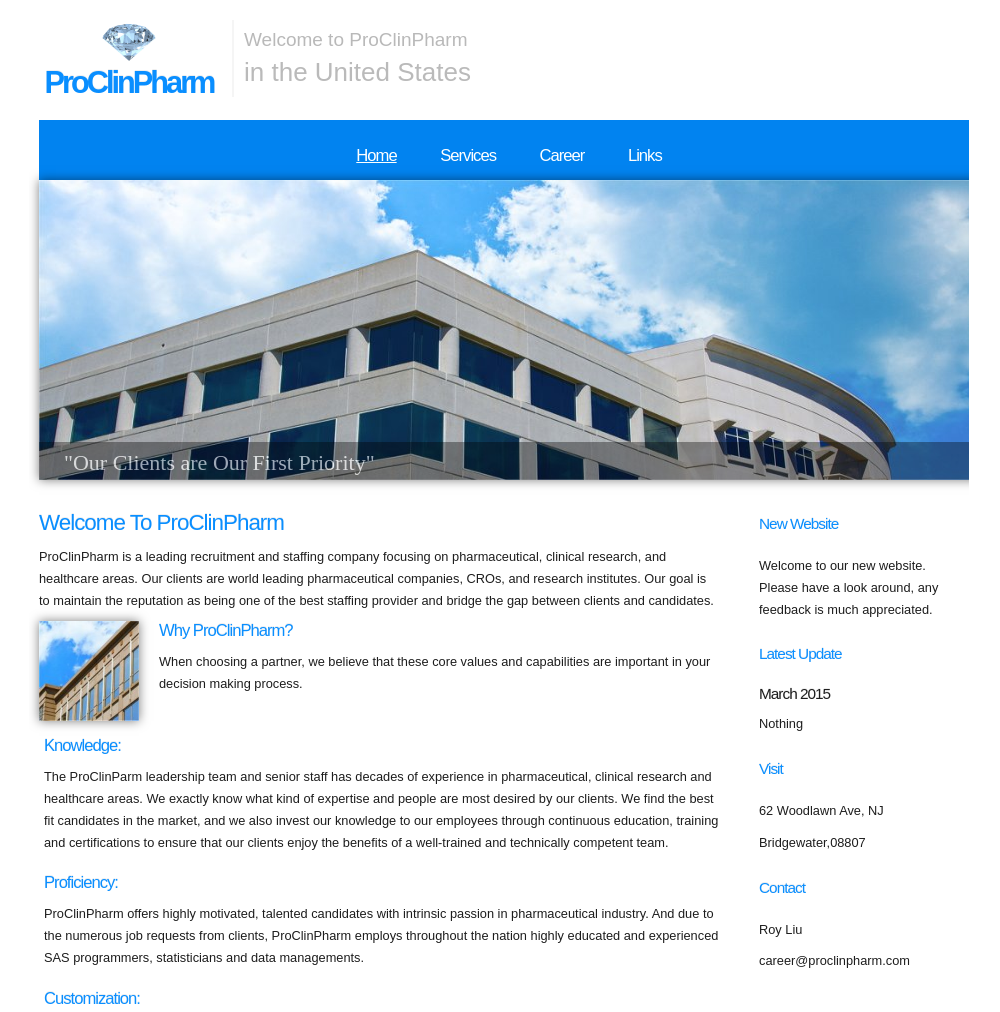
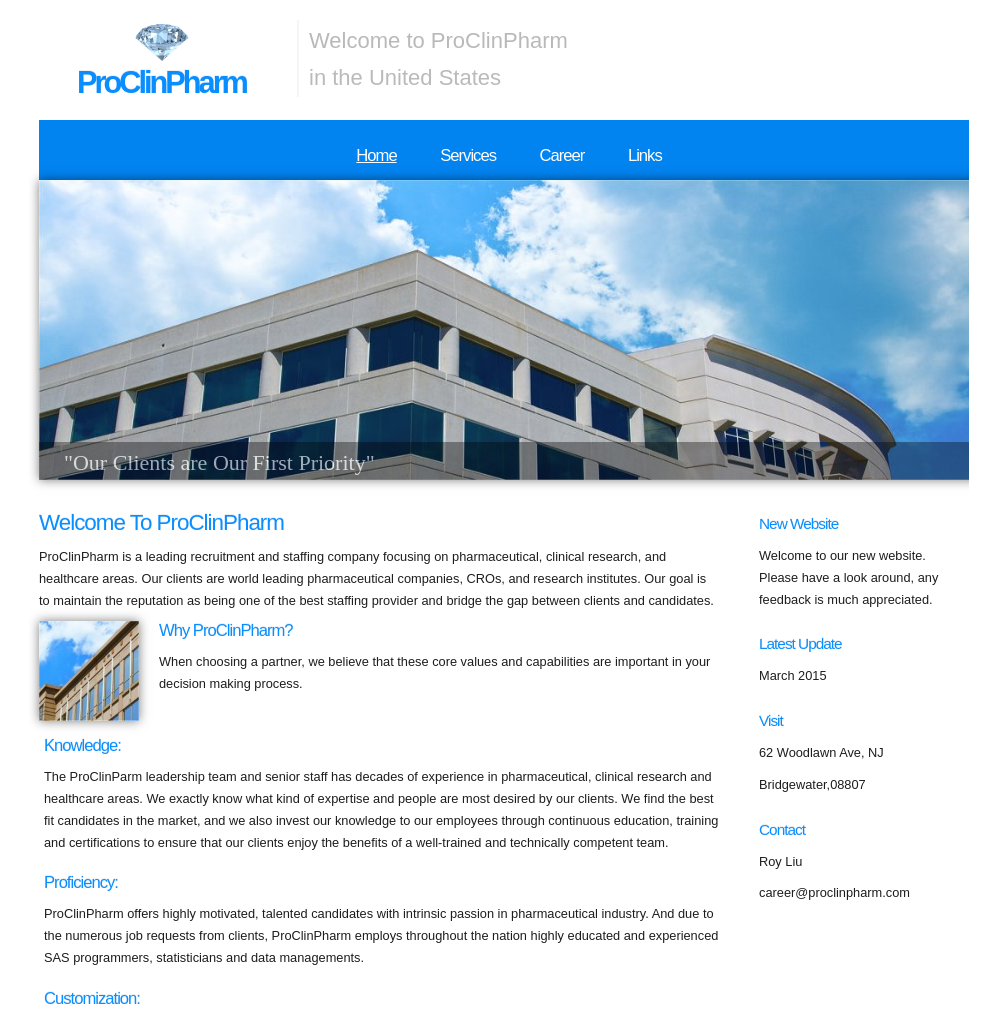
Before and after one commit to Jiangshangmin/proclinpharm, a plain HTML site: page index.html in a window 1280 px wide. Shown: the top 1012 px of the page, without its empty margins (141-1141 px from the left). Drawn offline with Linux system fonts and the light colour scheme.

Commit message:
minor updates

```diff
--- a/css/style.css
+++ b/css/style.css
@@ -89,7 +89,7 @@ ol li
 
 .left {
   float: left;
-  width: 200px;
+  width: 265px;
   text-align: center
 }
 .left H1 {
@@ -100,7 +100,7 @@ ol li
 }
 
 .right {
-  width: 715px;
+  width: 650px;
   float: right;
 
   border-left: solid 2px #f5f5f5;
@@ -112,12 +112,13 @@ ol li
   float: left;
 }
 #localWebsite p.first{
-  font: 19px/1em "avalonMedium", arial, sans-serif;
+  font: 22px/1em "avalonMedium", arial, sans-serif;
   color: #b9b9b9;
   margin-top:10px;
+  margin-bottom: 5px;
 }
 #localWebsite p.last{
-  font: 26px/1em "avalonXlight", arial, sans-serif;
+  font: 22px/1em "avalonXlight", arial, sans-serif;
   color: #bababa;
 
 }
@@ -337,6 +338,7 @@ ul#menu li a:hover
 { padding: 5px 0 0 0;
   font: normal 120% Arial, Helvetica, sans-serif;
   height: 30px;
+  margin-bottom: 0px;
   text-shadow: 0px -1px 0px #EEE;
   color: #098EFF;}
 
--- a/index.html
+++ b/index.html
@@ -70,8 +70,7 @@
 		<div class="sidebar">
           <div class="sidebar_item">
             <h2>Latest Update</h2>
-            <h3>March 2015</h3>
-            <p>Nothing</p>
+            <p>March 2015</p>
 		  </div><!--close sidebar_item-->
         </div><!--close sidebar-->
 
```
Also changed, not shown: links.html (+2 -2 lines), services.html (+1 -2 lines).
